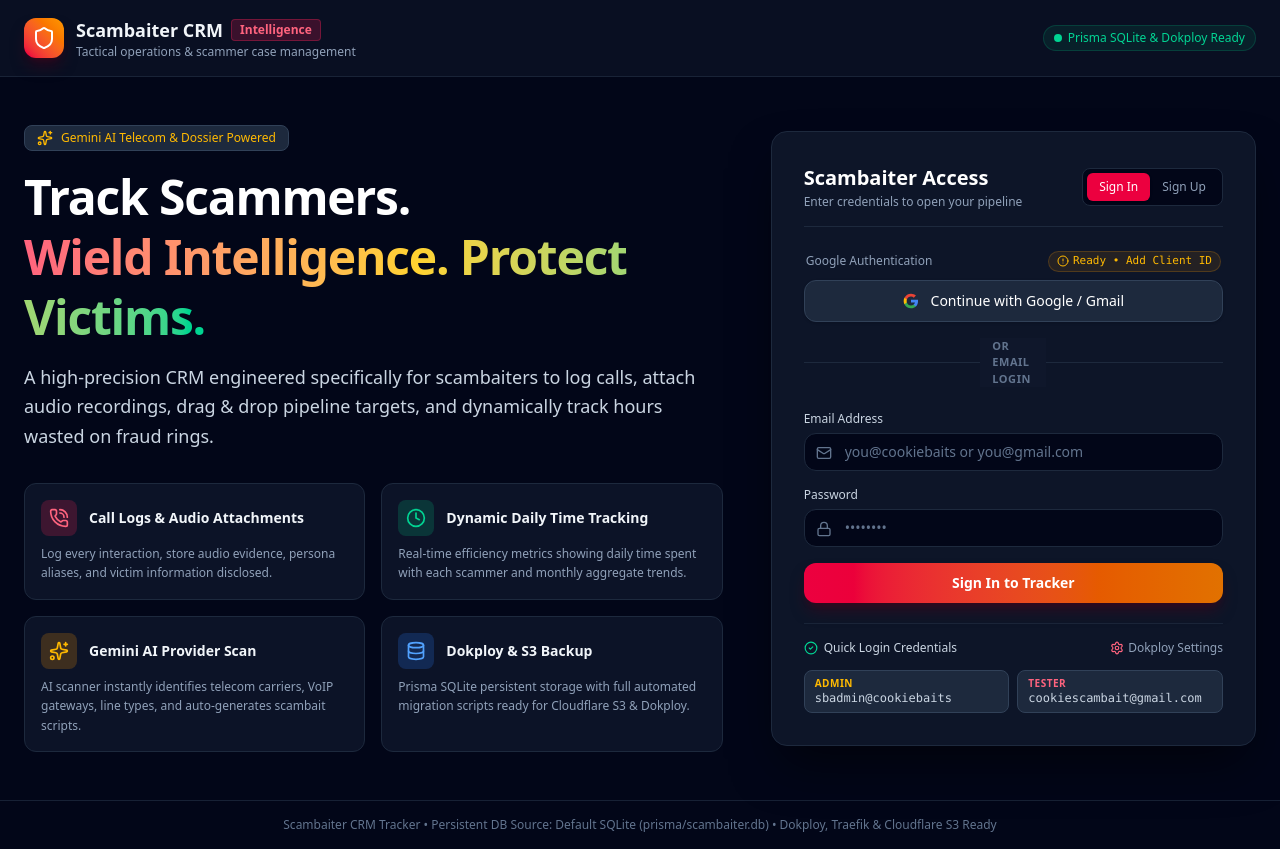
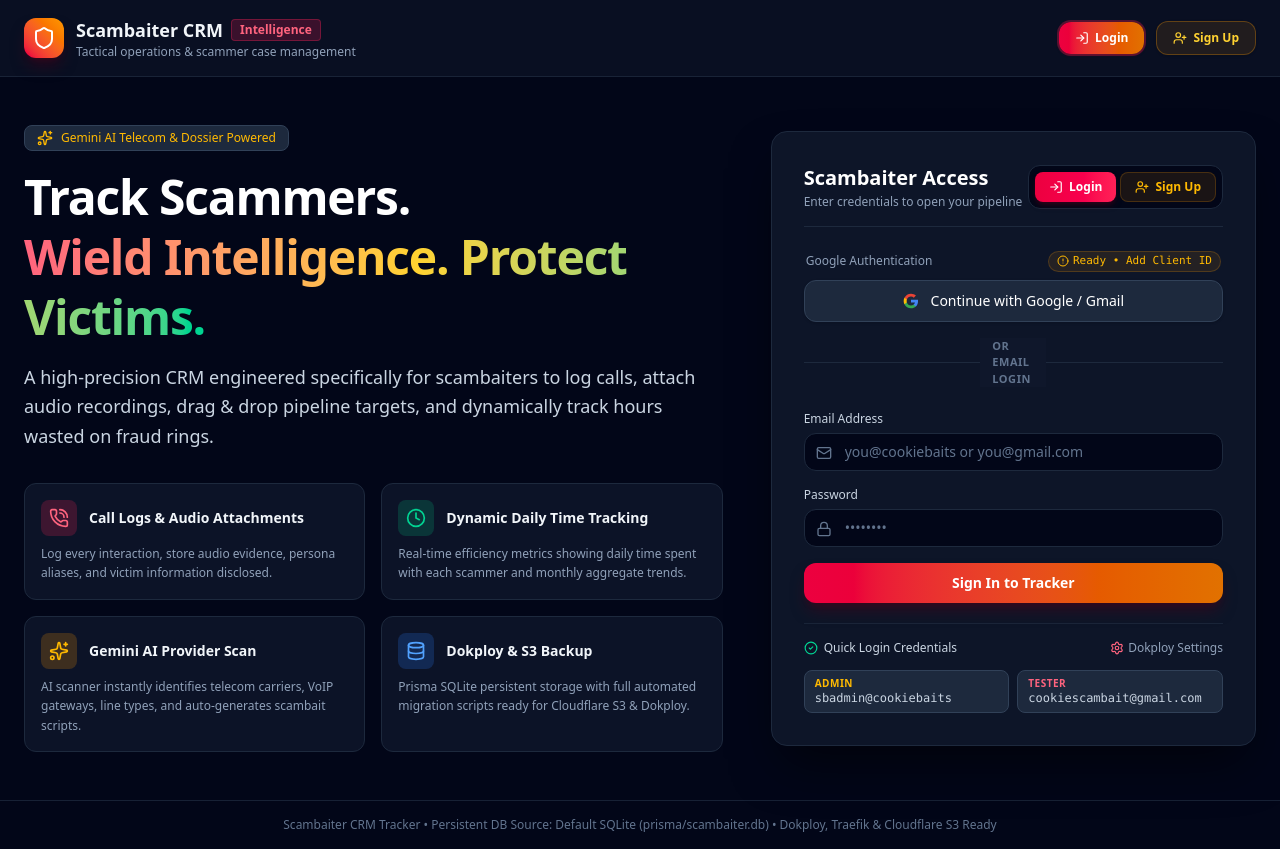
Before and after one commit to cookiebaits/CookieCRM, a React (Vite) app: page / in a window 1280 px wide. Built offline with nearby package versions, Linux system fonts and the light colour scheme; no server answers.

Commit message:
Add files via upload

```diff
--- a/src/components/AuthModal.tsx
+++ b/src/components/AuthModal.tsx
@@ -15,7 +15,8 @@
   Copy,
   Check,
   X,
-  ExternalLink,
+  LogIn,
+  UserPlus,
 } from 'lucide-react';
 import { api } from '../api.ts';
 import type { User } from '../types.ts';
@@ -172,7 +173,7 @@
 
   return (
     <div className="min-h-screen bg-slate-950 text-slate-100 flex flex-col justify-between">
-      {/* Top Banner */}
+      {/* Top Banner Header */}
       <header className="border-b border-slate-800/80 bg-slate-900/60 backdrop-blur px-6 py-4 flex items-center justify-between">
         <div className="flex items-center gap-3">
           <div className="w-10 h-10 rounded-xl bg-gradient-to-tr from-rose-600 to-amber-500 flex items-center justify-center shadow-lg shadow-rose-950/50">
@@ -186,11 +187,33 @@
           </div>
         </div>
 
+        {/* Top Header Buttons with Themed Colors */}
         <div className="flex items-center gap-3">
-          <span className="hidden sm:inline-flex items-center gap-1.5 text-xs text-emerald-400 bg-emerald-500/10 border border-emerald-500/20 px-2.5 py-1 rounded-full">
-            <span className="w-2 h-2 rounded-full bg-emerald-400 animate-pulse"></span>
-            Prisma SQLite & Dokploy Ready
-          </span>
+          <button
+            type="button"
+            onClick={() => { setMode('login'); setError(null); }}
+            className={`px-4 py-2 rounded-xl font-semibold text-xs flex items-center gap-1.5 transition shadow-sm cursor-pointer ${
+              mode === 'login'
+                ? 'bg-gradient-to-r from-rose-600 to-amber-600 text-white shadow-rose-950/50 ring-2 ring-rose-500/30'
+                : 'bg-rose-500/10 hover:bg-rose-500/20 text-rose-400 border border-rose-500/30 hover:border-rose-500/50'
+            }`}
+          >
+            <LogIn className="w-3.5 h-3.5" />
+            <span>Login</span>
+          </button>
+
+          <button
+            type="button"
+            onClick={() => { setMode('register'); setError(null); }}
+            className={`px-4 py-2 rounded-xl font-semibold text-xs flex items-center gap-1.5 transition shadow-sm cursor-pointer ${
+              mode === 'register'
+                ? 'bg-gradient-to-r from-rose-600 to-amber-600 text-white shadow-rose-950/50 ring-2 ring-rose-500/30'
+                : 'bg-amber-500/10 hover:bg-amber-500/20 text-amber-300 border border-amber-500/30 hover:border-amber-500/50'
+            }`}
+          >
+            <UserPlus className="w-3.5 h-3.5" />
+            <span>Sign Up</span>
+          </button>
         </div>
       </header>
 
@@ -270,7 +293,7 @@
         {/* Right Column: Authentication Card */}
         <div className="lg:col-span-5">
           <div className="bg-slate-900/90 border border-slate-800 rounded-2xl p-6 sm:p-8 shadow-2xl shadow-black/60 relative overflow-hidden">
-            {/* Header Tabs */}
+            {/* Header Tabs with Themed Color Buttons */}
             <div className="flex items-center justify-between border-b border-slate-800 pb-4 mb-6">
               <div>
                 <h3 className="text-xl font-bold text-white">
@@ -280,26 +303,34 @@
                   {mode === 'login' ? 'Enter credentials to open your pipeline' : 'Join and secure your scammer database'}
                 </p>
               </div>
-              <div className="flex bg-slate-950 p-1 rounded-lg border border-slate-800 text-xs">
+
+              {/* Colorful Tab Selector */}
+              <div className="flex bg-slate-950 p-1.5 rounded-xl border border-slate-800 text-xs gap-1">
                 <button
                   type="button"
                   id="tab-login-btn"
                   onClick={() => { setMode('login'); setError(null); }}
-                  className={`px-3 py-1.5 rounded-md font-medium transition ${
-                    mode === 'login' ? 'bg-rose-600 text-white shadow-sm' : 'text-slate-400 hover:text-white'
+                  className={`px-3.5 py-1.5 rounded-lg font-bold flex items-center gap-1.5 transition cursor-pointer ${
+                    mode === 'login'
+                      ? 'bg-gradient-to-r from-rose-600 to-rose-500 text-white shadow-md shadow-rose-950/50'
+                      : 'bg-rose-500/10 text-rose-400 hover:bg-rose-500/20 border border-rose-500/20'
                   }`}
                 >
-                  Sign In
+                  <LogIn className="w-3.5 h-3.5" />
+                  <span>Login</span>
                 </button>
                 <button
                   type="button"
                   id="tab-signup-btn"
                   onClick={() => { setMode('register'); setError(null); }}
-                  className={`px-3 py-1.5 rounded-md font-medium transition ${
-                    mode === 'register' ? 'bg-rose-600 text-white shadow-sm' : 'text-slate-400 hover:text-white'
+                  className={`px-3.5 py-1.5 rounded-lg font-bold flex items-center gap-1.5 transition cursor-pointer ${
+                    mode === 'register'
+                      ? 'bg-gradient-to-r from-amber-600 to-amber-500 text-white shadow-md shadow-amber-950/50'
+                      : 'bg-amber-500/10 text-amber-400 hover:bg-amber-500/20 border border-amber-500/20'
                   }`}
                 >
-                  Sign Up
+                  <UserPlus className="w-3.5 h-3.5" />
+                  <span>Sign Up</span>
                 </button>
               </div>
             </div>
```
Also changed, not shown: 1 other file (tests, documents, lock files or other folders).
